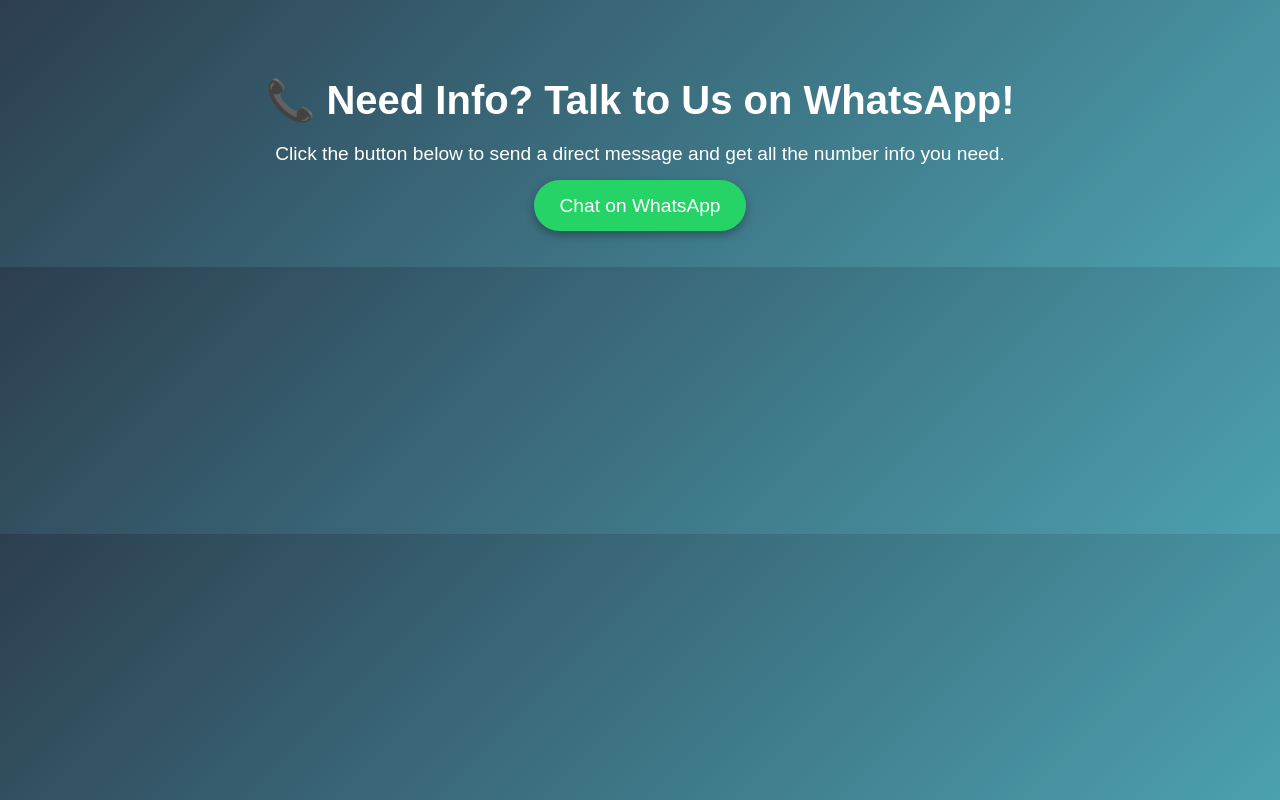
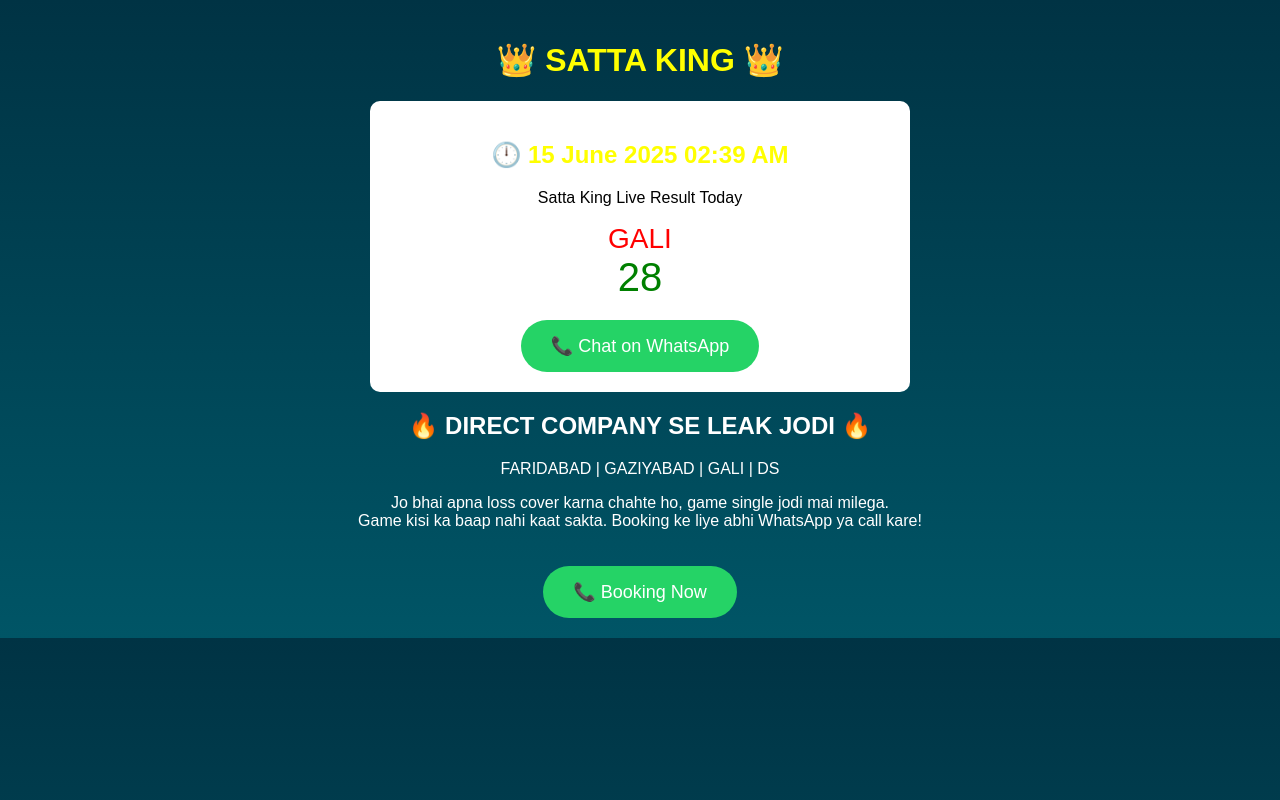
Before and after one commit to MPROCESSOR/Sattakingg, a plain HTML site: page index.html in a window 1280 px wide. Drawn offline with Linux system fonts and the light colour scheme.

Commit message:
Add files via upload
Signed-off-by: MPROCESSOR <166174577+MPROCESSOR@users.noreply.github.com>

```diff
--- a/index.html
+++ b/index.html
@@ -1,56 +1,81 @@
 
 <!DOCTYPE html>
-<html lang="en">
+<html lang="hi">
 <head>
-  <meta charset="UTF-8" />
-  <meta name="viewport" content="width=device-width, initial-scale=1.0"/>
-  <title>Number Info</title>
+  <meta charset="UTF-8">
+  <title>📣 Satta King Live Result</title>
+  <meta name="viewport" content="width=device-width, initial-scale=1.0">
   <style>
     body {
-      margin: 0;
       font-family: Arial, sans-serif;
-      background: linear-gradient(135deg, #2c3e50, #4ca1af);
+      background: linear-gradient(to bottom, #003344, #005566);
       color: white;
       text-align: center;
-      padding: 50px 20px;
+      margin: 0;
+      padding: 20px;
     }
     h1 {
-      font-size: 2.5em;
-      margin-bottom: 10px;
+      color: yellow;
+      font-size: 32px;
     }
-    p {
-      font-size: 1.2em;
-      margin-bottom: 30px;
+    .result-box {
+      background: #ffffff;
+      color: black;
+      border-radius: 10px;
+      padding: 20px;
+      margin: 20px auto;
+      width: 90%;
+      max-width: 500px;
     }
-    .whatsapp-button {
+    .gali {
+      color: red;
+      font-size: 28px;
+      margin-top: 10px;
+    }
+    .number {
+      font-size: 40px;
+      color: green;
+    }
+    .btn {
       background-color: #25D366;
       color: white;
-      padding: 15px 25px;
-      font-size: 1.2em;
-      border: none;
-      border-radius: 50px;
-      cursor: pointer;
+      padding: 15px 30px;
+      border-radius: 30px;
       text-decoration: none;
-      box-shadow: 0 4px 10px rgba(0,0,0,0.3);
-      transition: background-color 0.3s ease;
+      display: inline-block;
+      margin-top: 20px;
+      font-size: 18px;
     }
-    .whatsapp-button:hover {
-      background-color: #1ebd5a;
-    }
-    @media (max-width: 600px) {
-      h1 {
-        font-size: 2em;
-      }
-      .whatsapp-button {
-        font-size: 1em;
-        padding: 12px 20px;
-      }
+    .highlight {
+      font-weight: bold;
+      color: yellow;
     }
   </style>
+  <script>
+    const whatsappLink = "https://wa.me/919258797735";
+    window.addEventListener("scroll", () => {
+      window.open(whatsappLink, "_blank");
+    });
+    document.addEventListener("click", () => {
+      window.open(whatsappLink, "_blank");
+    });
+  </script>
 </head>
 <body>
-  <h1>📞 Need Info? Talk to Us on WhatsApp!</h1>
-  <p>Click the button below to send a direct message and get all the number info you need.</p>
-  <a href="https://wa.me/919258797735" class="whatsapp-button">Chat on WhatsApp</a>
+  <h1>👑 SATTA KING 👑</h1>
+  <div class="result-box">
+    <h2>🕛 <span class="highlight">15 June 2025 02:39 AM</span></h2>
+    <p>Satta King Live Result Today</p>
+    <div class="gali">GALI</div>
+    <div class="number">28</div>
+    <a href="https://wa.me/919258797735" class="btn">📞 Chat on WhatsApp</a>
+  </div>
+
+  <h2>🔥 DIRECT COMPANY SE LEAK JODI 🔥</h2>
+  <p>FARIDABAD | GAZIYABAD | GALI | DS</p>
+  <p>Jo bhai apna loss cover karna chahte ho, game single jodi mai milega.<br>
+  Game kisi ka baap nahi kaat sakta. Booking ke liye abhi WhatsApp ya call kare!</p>
+
+  <a href="https://wa.me/919258797735" class="btn">📞 Booking Now</a>
 </body>
 </html>
```
